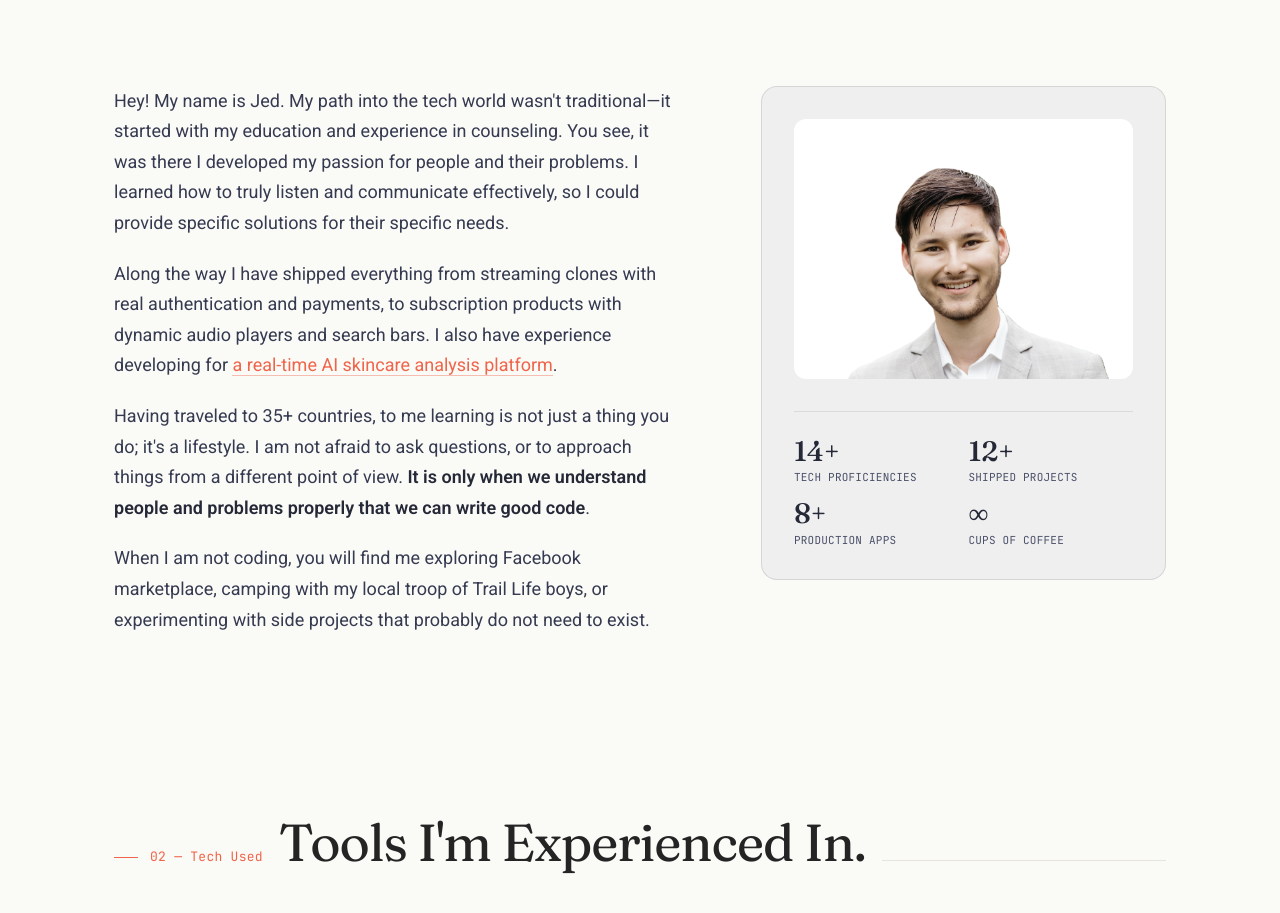
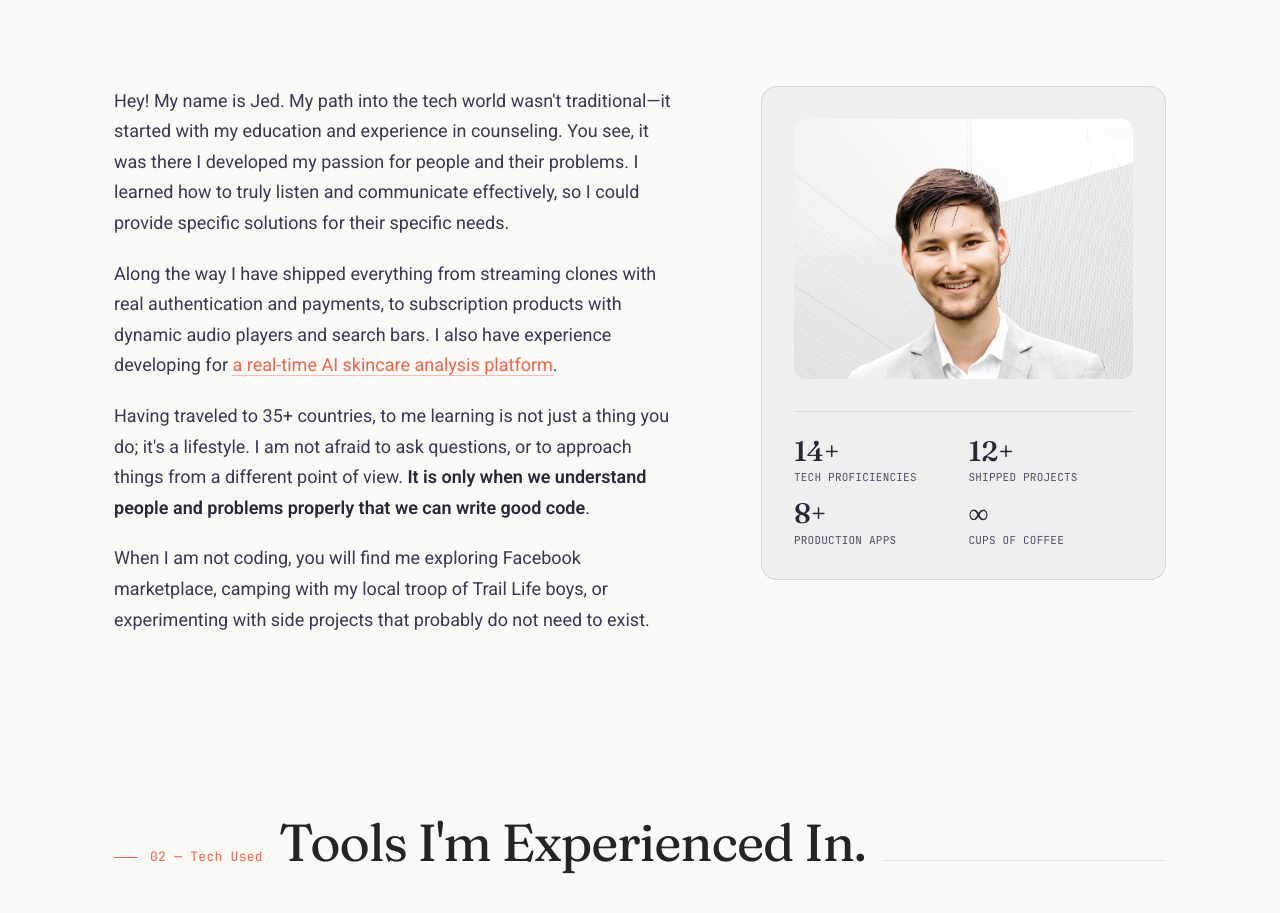
Before and after one commit to jeddelich/next-portfolio, a Next.js app: page / in a window 1280 px wide. Shown: the part 1039-1952 px from the top of the page. Built offline with nearby package versions, Linux system fonts and the light colour scheme.

Commit message:
style: modernize about me img background

```diff
--- a/components/about/about.module.css
+++ b/components/about/about.module.css
@@ -47,7 +47,11 @@
 .aboutCardImg {
   height: 260px;
   border-radius: 12px;
-  background: #ffffff;
+  background-image: url('/about-me-background.jpg');
+  filter: brightness(105%);
+  background-size: cover;
+  background-position: center;
+  background-repeat: no-repeat;
   position: relative;
   overflow: hidden;
   margin-bottom: 32px;
--- a/components/about/about.tsx
+++ b/components/about/about.tsx
@@ -37,7 +37,11 @@ function About() {
                   src="/about-me-no-background-landscape.png"
                   alt="Jed Delich"
                   fill
-                    style={{ objectFit: "contain", objectPosition: "bottom", filter: "grayscale(25%)" }}
+                  style={{
+                    objectFit: "contain",
+                    objectPosition: "bottom",
+                    zIndex: 1,
+                  }}
                   sizes="(max-width: 900px) 100vw, 380px"
                   priority
                 />
```
Also changed, not shown: public/about-me-background.jpg.
